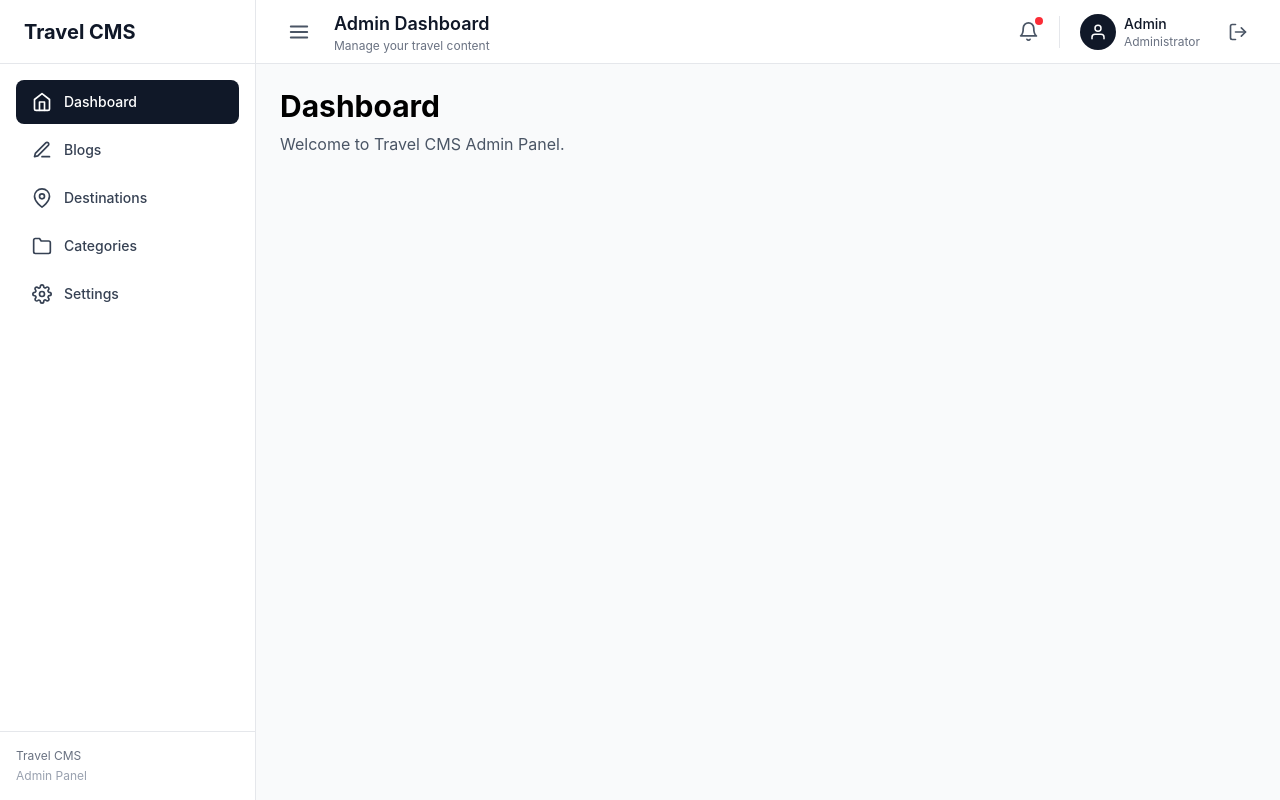
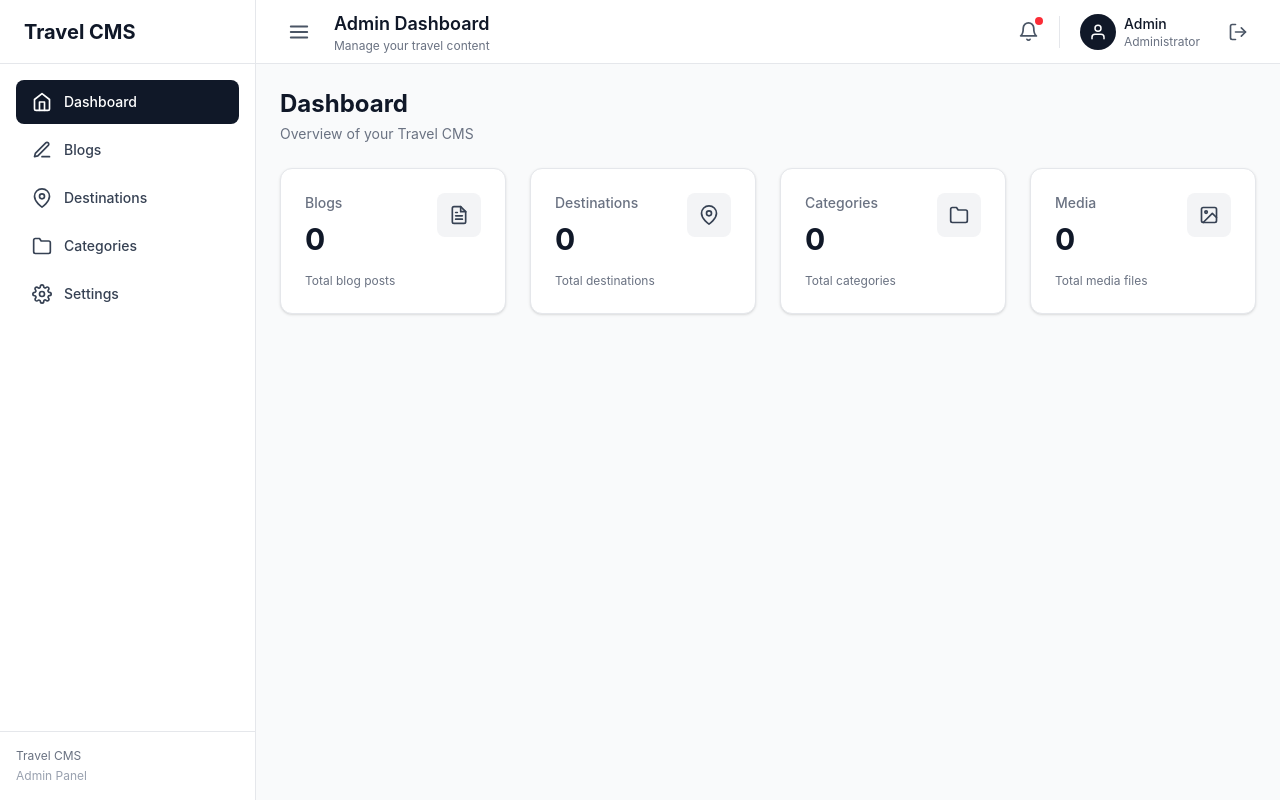
Before and after one commit to CheSubhro/travel-based_cms, a Next.js app: page /admin/dashboard in a window 1280 px wide. Built offline with nearby package versions, Linux system fonts and the light colour scheme.

Commit message:
Dashboard UI complete but API not set

```diff
--- a/app/admin/(dashboard)/dashboard/page.js
+++ b/app/admin/(dashboard)/dashboard/page.js
@@ -1,9 +1,45 @@
-export default function AdminDashboard() {
+import DashboardCard from "../../components/DashboardCard";
+
+export default function DashboardPage() {
     return (
         <div>
-            <h1 className="text-3xl font-bold">Dashboard</h1>
+            <div className="mb-6">
+                <h1 className="text-2xl font-bold text-gray-900">Dashboard</h1>
 
-            <p className="mt-2 text-gray-600">Welcome to Travel CMS Admin Panel.</p>
+                <p className="mt-1 text-sm text-gray-500">
+                    Overview of your Travel CMS
+                </p>
+            </div>
+
+            <div className="grid grid-cols-1 gap-6 sm:grid-cols-2 xl:grid-cols-4">
+                <DashboardCard
+                    title="Blogs"
+                    value="0"
+                    description="Total blog posts"
+                    type="blogs"
+                />
+
+                <DashboardCard
+                    title="Destinations"
+                    value="0"
+                    description="Total destinations"
+                    type="destinations"
+                />
+
+                <DashboardCard
+                    title="Categories"
+                    value="0"
+                    description="Total categories"
+                    type="categories"
+                />
+
+                <DashboardCard
+                    title="Media"
+                    value="0"
+                    description="Total media files"
+                    type="media"
+                />
+            </div>
         </div>
     );
 }
--- /dev/null
+++ b/app/admin/components/DashboardCard.js
@@ -0,0 +1,32 @@
+import { FiFileText, FiMapPin, FiFolder, FiImage } from "react-icons/fi";
+
+const iconMap = {
+    blogs: FiFileText,
+    destinations: FiMapPin,
+    categories: FiFolder,
+    media: FiImage,
+};
+
+export default function DashboardCard({ title, value, description, type }) {
+    const Icon = iconMap[type];
+
+    return (
+        <div className="rounded-xl border border-gray-200 bg-white p-6 shadow-sm transition hover:shadow-md">
+            <div className="flex items-start justify-between">
+                <div>
+                    <p className="text-sm font-medium text-gray-500">{title}</p>
+
+                    <p className="mt-2 text-3xl font-bold text-gray-900">
+                        {value}
+                    </p>
+                </div>
+
+                <div className="flex h-11 w-11 items-center justify-center rounded-lg bg-gray-100 text-gray-700">
+                    <Icon className="h-5 w-5" />
+                </div>
+            </div>
+
+            <p className="mt-4 text-xs text-gray-500">{description}</p>
+        </div>
+    );
+}
```
